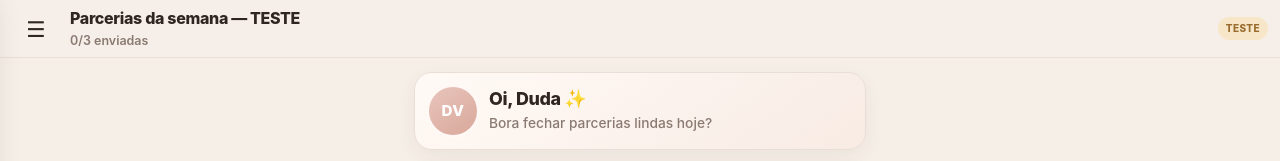
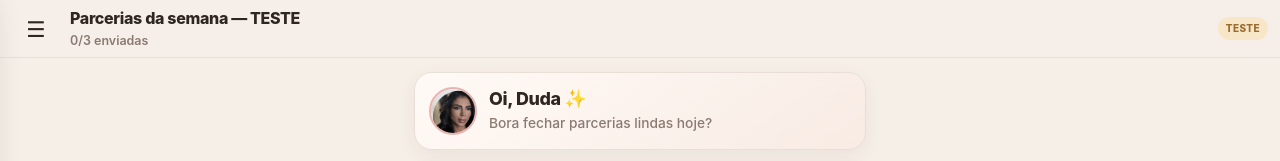
Before and after one commit to bonivitti-collab/duda-parcerias, a plain HTML site: page index.html in a window 1280 px wide. Shown: the top 161 px of the page. Drawn offline with Linux system fonts and the light colour scheme.

Commit message:
Use Duda photo as circular greeting avatar
Crop source portrait to 256px avatar.jpg and replace DV initials.

```diff
--- a/index.html
+++ b/index.html
@@ -72,11 +72,10 @@
     }
     .avatar {
       width: 48px; height: 48px; border-radius: 50%; flex-shrink: 0;
-      display: grid; place-items: center;
-      background: linear-gradient(145deg, #e8c4bc, #d9a89a);
-      color: #fff; font-weight: 800; font-size: 0.95rem; letter-spacing: 0.04em;
+      object-fit: cover; display: block;
+      border: 2px solid #e8b4ae;
       box-shadow: 0 0 0 3px #fff8f4;
-      align-self: center;
+      align-self: center; background: #f3ddd8;
     }
     .hello-text {
       min-width: 0; flex: 1;
@@ -304,7 +303,7 @@
 
   <main>
     <div class="hello" id="helloCard">
-      <div class="avatar" aria-hidden="true">DV</div>
+      <img class="avatar" src="avatar.jpg" width="48" height="48" alt="Duda Vitti" />
       <div class="hello-text">
         <p class="hello-hi">Oi, Duda ✨</p>
         <p class="hello-sub">Bora fechar parcerias lindas hoje?</p>
```
Also changed, not shown: avatar.jpg (added).
